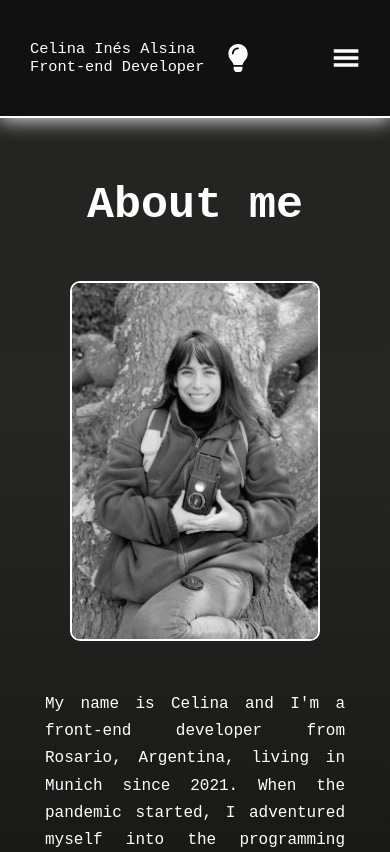
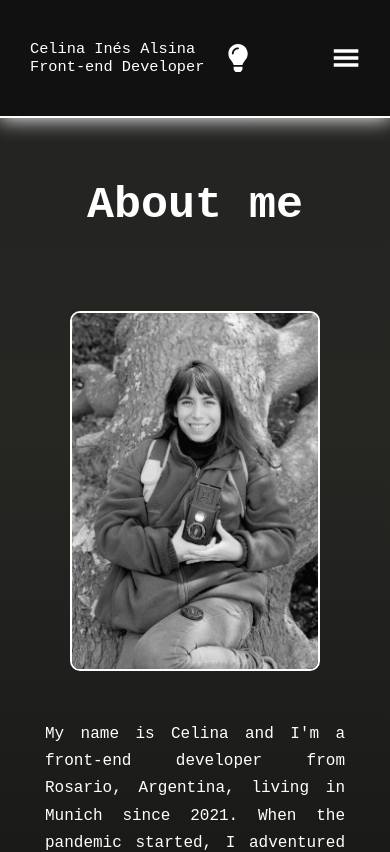
Before and after one commit to Celinesco/celinesco-page, a React (Create React App) app: page /about in a window 390 px wide. Shown: the top 852 px of the page. Built offline with nearby package versions, Linux system fonts and the light colour scheme.

Commit message:
Datos export_files
Agrego traducciones de formulario

```diff
--- a/src/components/About/About.scss
+++ b/src/components/About/About.scss
@@ -2,7 +2,7 @@
 
 
 .section__about {
-    min-height: 100vw;
+    min-height: 50vw;
     display: flex;
     align-items: center;
     flex-direction: column;
--- a/src/components/datos_proyectos.js
+++ b/src/components/datos_proyectos.js
@@ -173,7 +173,7 @@ export const projectDetails = [
         id: "7_movies",
         img_dark_theme: "https://blogger.googleusercontent.com/img/a/AVvXsEjr85XwtU6erDfZETf5dVTGeQaT6e7DYI61R2NIuB5Hv-jPmMUHN8DdfOK-Ejvmm7QeHaDU_EzT1rYTmHFnytdSRzNkUrGwZfOVGTiH3XxtI_c0vq-MtRQBcx2XW0E4UJ2CpZnGBnRDvHHHBi6MbsFAy5pvg9hcMGMheZklrf3uMBJJyMPk1Cx7W8x4gg=s320",
         img_white_theme: claqueta,
-        link: "https://infokleinkino.netlify.app/",
+        link: "https://film-suchmaschine.netlify.app/",
         technologies: "React.js, SASS",
         repository: "https://github.com/Celinesco/buscador_de_peliculas",
         apiLink: 'https://www.themoviedb.org/?language=es',
@@ -232,7 +232,15 @@ export const htmlAboutme = {
         Después de haber sido estudiante de física en la universidad y haber dado clases de violín, encontré en el desarrollo Front-end, una simbiosis perfecta entre lógica y arte.`,
 
         contact_me: `Si querés contactarme, podés escribirme un correo o completar el formulario que se encuentra  acá abajo.
-        Sugerencias, comentarios, preguntas son siempre bienvenidas!`
+        Sugerencias, comentarios, preguntas son siempre bienvenidas!`,
+
+        form: {
+            name: 'Nombre',
+            surname: 'Apellido',
+            message: 'Mensaje'
+        }
+
+
 
     },
     en: {
@@ -243,7 +251,12 @@ export const htmlAboutme = {
         Back when I was living in Rosario, I initially studied physics and then for a few years worked as a violin teacher.
         In front-end developing, I found myself in a very stimulating equilibrium between analytical problem solving and art. I enjoy this symbiosis a lot.`,
         contact_me:`  If you want to reach me, you can write me an email, or fill out the form below.
-        Your questions, suggestions, and comments are always welcome and help me to grow both on personal level and professionally.`
+        Your questions, suggestions, and comments are always welcome and help me to grow both on personal level and professionally.`,
+        form: {
+            name: 'First Name',
+            surname: 'Surname',
+            message: 'Message'
+        }
 
     },
     de: {
@@ -254,7 +267,12 @@ export const htmlAboutme = {
         In meiner Zeit in Rosario, habe ich zunächst Physik studiert und dann mehr als sechs Jahre lang als Geigenlehrerin gearbeitet.
         Für mich stellt Front-End Developing ein sehr anregendes Gleichgewicht aus analytischer Problemlösung und Kunst dar und diese Symbiose begeistert mich sehr.`,
         contact_me: `Wenn Sie mich erreichen wollen, schreiben Sie mir gerne eine E-Mail  oder füllen Sie das untenstehende Formular aus.
-        Über Ihre Fragen, Anregungen und Kommentare freue ich mich sehr und sie helfen mir, sowohl auf persönlicher Ebene als auch beruflich zu wachsen.`
+        Über Ihre Fragen, Anregungen und Kommentare freue ich mich sehr und sie helfen mir, sowohl auf persönlicher Ebene als auch beruflich zu wachsen.`,
+        form: {
+            name: 'Vorname',
+            surname: 'Nachname',
+            message: 'Nachricht'
+        }
     }
 }
 
--- a/src/styles/_breakpoints.scss
+++ b/src/styles/_breakpoints.scss
@@ -116,6 +116,22 @@
             font-size: calc(2rem - 1vw);
         }
     }
+    .section__about {
+        h2 {
+            margin-top: 180px;
+            margin-bottom: 50px;
+            font-size: 45px;
+        }
+        .container__info-aboutme {
+            margin: 30px 0;
+            .container__aboutme-text {
+                max-width: 600px;
+            }
+            .container__img-profile {
+                margin-right: 20px;
+            }
+        }
+    }
  }
 
 
@@ -162,6 +178,22 @@
     .info__projects {
         p {
             font-size: calc(1.6rem - 1vw);
+        }
+    }
+    .section__about {
+        h2 {
+            margin-top: 180px;
+            margin-bottom: 50px;
+            font-size: 45px;
+        }
+        .container__info-aboutme {
+            margin: 30px 0;
+            .container__aboutme-text {
+                max-width: 500px;
+            }
+            .container__img-profile {
+                margin-right: 20px;
+            }
         }
     }
  }
@@ -233,6 +265,21 @@
             display: none;
         }
     }
+    .section__about {
+        .container__info-aboutme {
+            flex-direction: column;
+            align-items: center;
+
+            .container__aboutme-text {
+                max-width: 450px;
+                margin: 50px 0;
+            }
+            .container__img-profile {
+                margin: 0;
+            }
+        }
+    }
+
  }
 
 
@@ -296,23 +343,11 @@
         max-width: 320px;
     }
     .section__about {
-        h2 {
-            margin-top: 180px;
-            margin-bottom: 50px;
-            font-size: 45px;
-        }
         .container__info-aboutme {
-            flex-direction: column;
-            align-items: center;
             .container__aboutme-text {
                 max-width: 300px;
-                margin: 50px 0;
-            }
-            .container__img-profile {
-                margin: 0;
             }
         }
-
     }
 }
 
```
